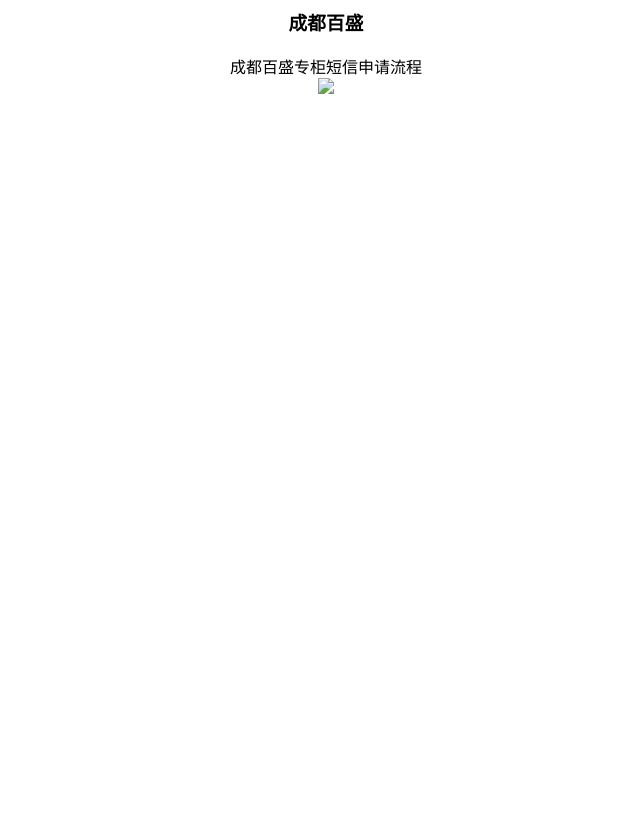
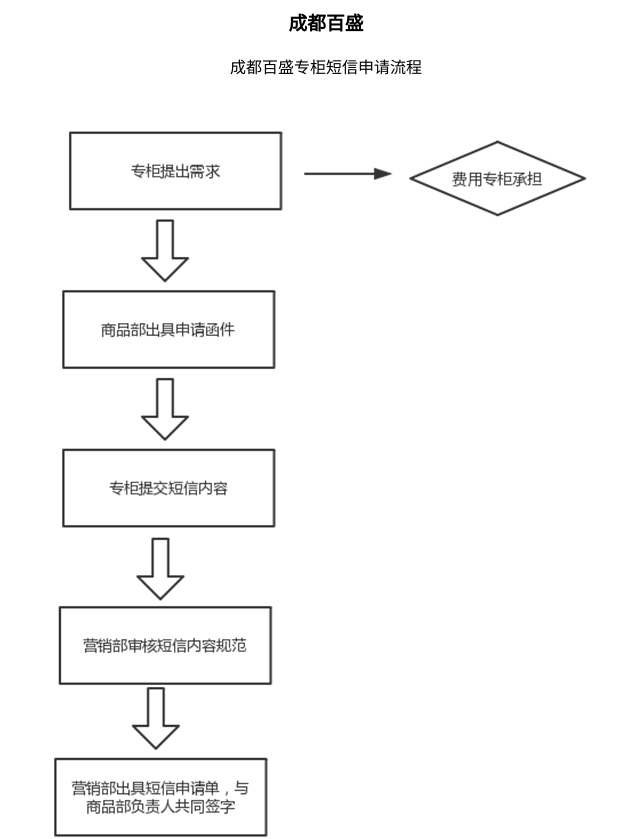
Before and after one commit to cdparkson/cdparkson.github.io, a plain HTML site: page index.html in a window 1280 px wide. Shown: the top 839 px of the page, without its empty margins (314-954 px from the left). Before the commit the page ends 800 px from the top, so only its background shows below. Drawn offline with Linux system fonts and the light colour scheme.

Commit message:
Update index.html

```diff
--- a/index.html
+++ b/index.html
@@ -1,2 +1,2 @@
 <h3><center>成都百盛</center></h3>
-<p><center>成都百盛专柜短信申请流程<br><img src="111.pmg"></img></p>
+<p><center>成都百盛专柜短信申请流程<br><img src="111.png"></img></p>
```
